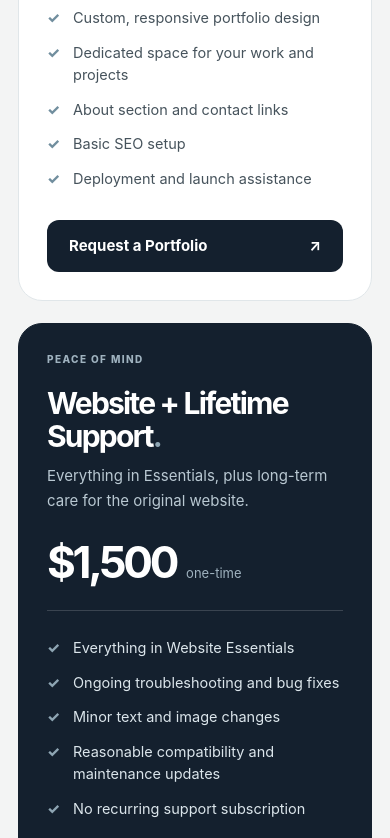
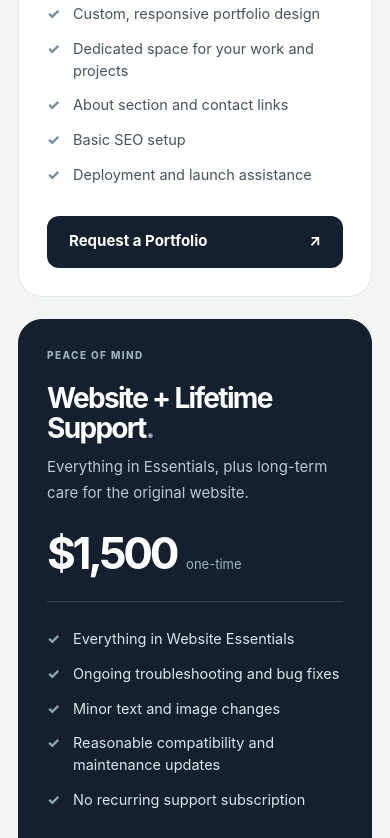
Before and after one commit to adamadkins/Adam-Portfolio, a plain HTML site: page index.html in a window 390 px wide. Shown: the part 5515-6353 px from the top of the page. Drawn offline with Linux system fonts and the light colour scheme; no server answers.

Commit message:
Pricing: put back the closing tags the update dropped, and line up the three packages
The pricing update removed the two closing tags of the sliding price area, so the fine print and what followed
ended up inside it. With three packages in a row, the cards now share rows on wide screens (titles, prices, lists,
and buttons line up) with slightly smaller titles; on tablets the third card takes the full width.

Co-Authored-By: Claude Opus 5.5 <noreply@anthropic.com>
Claude-Session: https://claude.ai/code/session_018fd3iD3fvnE1Nj4P2MxDk1

```diff
--- a/index.html
+++ b/index.html
@@ -23,7 +23,7 @@
   <meta name="twitter:image" content="https://tlt-studios.com/social-preview.png?v=5" />
   <link rel="icon" href="/favicon.svg?v=3" type="image/svg+xml" />
   <link rel="apple-touch-icon" sizes="180x180" href="/apple-touch-icon.png?v=4" />
-  <link rel="stylesheet" href="/styles.css?v=20261106-pricing" />
+  <link rel="stylesheet" href="/styles.css?v=20261109-pricing" />
   <title>The Little Things Studios | Design & Development</title>
 </head>
 <body>
@@ -281,6 +281,7 @@
             </article>
           </div>
         </div>
+        </div></div>
         <div class="price-fine reveal">
           <button class="price-fine-toggle" type="button" aria-expanded="false" aria-controls="price-fine-body"><svg viewBox="0 0 12 12" width="12" height="12" aria-hidden="true"><path d="M4 2l4 4-4 4" fill="none" stroke="currentColor" stroke-width="1.8" stroke-linecap="round" stroke-linejoin="round"/></svg>The fine print</button>
           <div class="price-fine-body" id="price-fine-body"><div class="price-fine-inner">
--- a/styles.css
+++ b/styles.css
@@ -1320,6 +1320,10 @@ button:disabled{cursor:not-allowed}
 .price-intro{max-width:640px;margin:0 0 28px;color:#65747f;font-size:17px;line-height:1.7}
 .price-grid{display:grid;grid-template-columns:repeat(2,minmax(0,1fr));gap:22px;align-items:stretch}
 .price-grid-three{grid-template-columns:repeat(3,minmax(0,1fr))}
+/* Three packages side by side: the cards share rows, so titles, prices, lists, and buttons line up across them. */
+@supports (grid-template-rows:subgrid){@media(min-width:1051px){.price-grid-three{grid-template-rows:repeat(6,auto);row-gap:0}.price-grid-three .price-card{display:grid;grid-row:span 6;grid-template-rows:subgrid;align-content:start}.price-grid-three .price-button{align-self:end}}}
+.price-grid-three .price-card h3{font-size:clamp(28px,2.5vw,36px)}
+.price-grid-three .price-summary{max-width:none}
 .price-grid-single{grid-template-columns:minmax(0,760px)}
 .price-card{display:flex;flex-direction:column;min-width:0;padding:clamp(28px,3.4vw,44px);border:1px solid #e0e6e9;border-radius:24px;background:#fff}
 .price-card.is-featured{background:#14202e;border-color:#14202e;color:#fff}
@@ -1350,7 +1354,7 @@ button:disabled{cursor:not-allowed}
 .price-fine strong{color:#344450}
 .price-more{margin:22px 0 0;color:#65747f;font-size:14px;line-height:1.8}
 .price-more a{color:#324f63;text-decoration:underline;text-underline-offset:3px;margin-right:8px}
-@media(max-width:1050px){.price-grid-three{grid-template-columns:repeat(2,minmax(0,1fr))}}
+@media(max-width:1050px){.price-grid-three{grid-template-columns:repeat(2,minmax(0,1fr))}.price-grid-three .price-card:last-child{grid-column:1/-1}}
 @media(max-width:800px){.price-grid,.price-grid-three{grid-template-columns:1fr}.price-intro{font-size:16px}}
 @media(prefers-reduced-motion:reduce){.price-button,.price-tab{transition:none}.price-button:hover{transform:none}}
 
```
